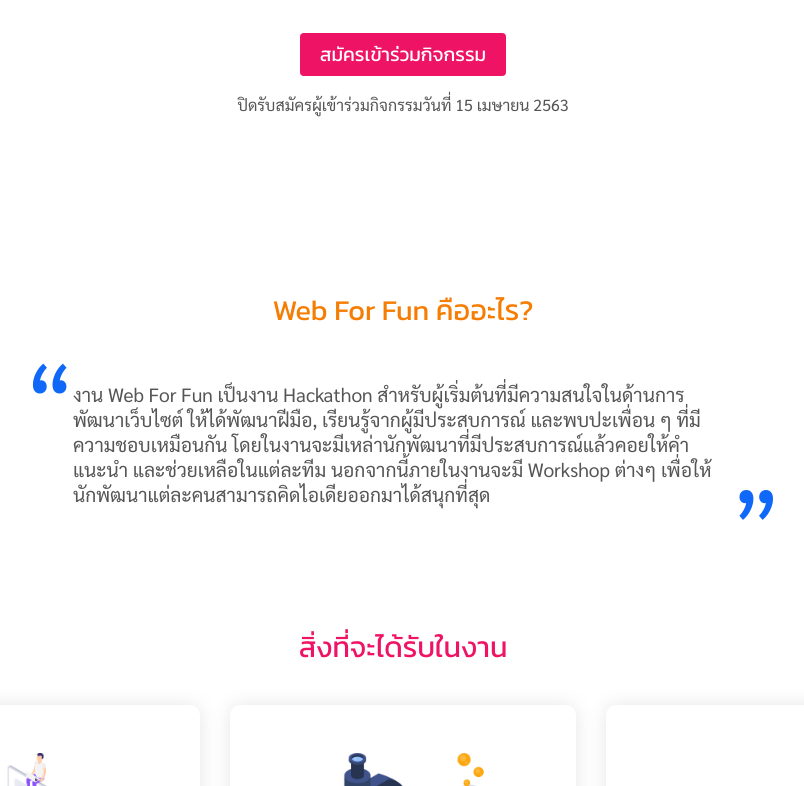
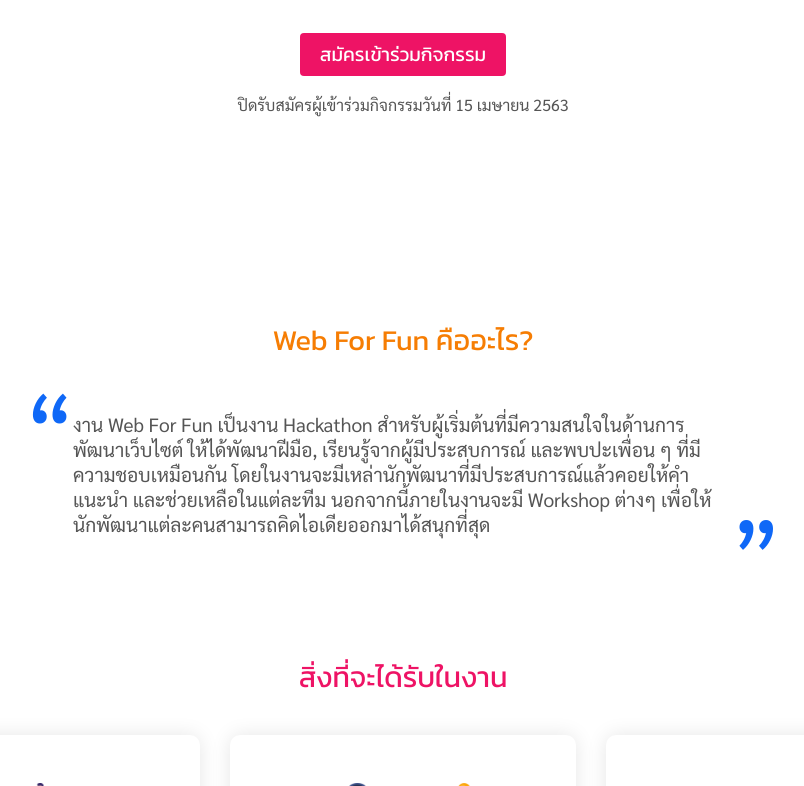
Before and after one commit to WebForFunThailand/webforfun.dev, a Gatsby site: page / in a window 1280 px wide. Shown: the part 551-1337 px from the top of the page, without its empty margins (237-1041 px from the left). Built offline with nearby package versions, Linux system fonts and the light colour scheme; Gatsby itself is replaced by a stand-in of ours.

Commit message:
Reuse section components

```diff
--- a/src/common/components.js
+++ b/src/common/components.js
@@ -1,5 +1,13 @@
 import styled from "styled-components"
 import { colors, fonts, media } from "./style"
+
+export const Section = styled.div`
+  padding: 50px 0;
+
+  ${media.tablet`
+    padding: 20px 0;
+  `}
+`
 
 export const Container = styled.div`
   width: 1100px;
--- a/src/sections/about/index.js
+++ b/src/sections/about/index.js
@@ -1,15 +1,8 @@
 import React from "react"
 import styled from "styled-components"
 
-import { Center, Container, Heading } from "../../common/components"
+import { Center, Container, Heading, Section } from "../../common/components"
 import { colors, fonts, media } from "../../common/style"
-
-const Section = styled.div`
-  padding: 50px 0;
-  padding-top: 20px;
-
-  overflow: hidden;
-`
 
 const About = styled.p`
   font-family: ${fonts.content};
--- a/src/sections/benefit/index.js
+++ b/src/sections/benefit/index.js
@@ -2,13 +2,9 @@ import React from "react"
 import styled from "styled-components"
 import Img from "gatsby-image"
 
-import { Container, Heading, Center } from "../../common/components"
+import { Container, Heading, Center, Section } from "../../common/components"
 import { colors, fonts, media } from "../../common/style"
 import { useBenefitsImages } from "../../common/queries/benefits"
-
-const Section = styled.div`
-  padding: 50px 0;
-`
 
 const Grid = styled.div`
   display: grid;
--- a/src/sections/contact/index.js
+++ b/src/sections/contact/index.js
@@ -4,12 +4,8 @@ import { FontAwesomeIcon } from "@fortawesome/react-fontawesome"
 import { faPhone, faEnvelope } from "@fortawesome/free-solid-svg-icons"
 import { faFacebook, faFacebookMessenger } from "@fortawesome/free-brands-svg-icons"
 
-import { Anchor, Center, Container, Heading } from "../../common/components"
+import { Anchor, Center, Container, Heading, Section } from "../../common/components"
 import { colors, fonts, media } from "../../common/style"
-
-const Section = styled.div`
-  padding: 50px 0;
-`
 
 const Grid = styled.div`
   display: grid;
--- a/src/sections/faq/index.js
+++ b/src/sections/faq/index.js
@@ -3,12 +3,8 @@ import styled from "styled-components"
 import { FontAwesomeIcon } from "@fortawesome/react-fontawesome"
 import { faChevronUp, faChevronDown } from '@fortawesome/free-solid-svg-icons'
 
-import { Anchor, Center, Container, Heading, P } from "../../common/components"
+import { Anchor, Center, Container, Heading, P, Section } from "../../common/components"
 import { colors, fonts, media } from "../../common/style"
-
-const Section = styled.div`
-  padding: 50px 0;
-`
 
 const FAQContainer = styled.div`
   border-bottom: 1px solid #ececec;
--- a/src/sections/gallery/index.js
+++ b/src/sections/gallery/index.js
@@ -1,15 +1,11 @@
 import React from "react"
 import styled from "styled-components"
 
-import { Container, Heading, Center } from "../../common/components"
-import { colors, fonts, media } from "../../common/style"
+import { Container, Heading, Center, Section } from "../../common/components"
+import { media } from "../../common/style"
 import { useGallerysImages } from "../../common/queries/gallerys"
 
 import Modal from "./Modal"
-
-const Section = styled.div`
-  padding: 50px 0;
-`
 
 const Grid = styled.div`
   display: grid;
--- a/src/sections/review/index.js
+++ b/src/sections/review/index.js
@@ -1,17 +1,13 @@
-import React, { useState, useEffect } from "react"
+import React, { useState } from "react"
 import styled from "styled-components"
+import Img from "gatsby-image"
 import { FontAwesomeIcon } from "@fortawesome/react-fontawesome"
 import { faArrowLeft, faArrowRight } from "@fortawesome/free-solid-svg-icons"
-import Img from "gatsby-image"
 
 import reviews from "./reviews"
-import { Center, Container, Heading } from "../../common/components"
+import { Center, Container, Heading, Section } from "../../common/components"
 import { colors, fonts, media } from "../../common/style"
 import { useReviewersImages } from "../../common/queries/reviewers"
-
-const Section = styled.div`
-  padding: 50px 0;
-`
 
 const Card = styled.div`
   display: grid;
@@ -26,6 +22,10 @@ const Card = styled.div`
       margin: auto auto;
     `}
   }
+
+  ${media.tablet`
+    grid-gap: 25px;
+  `}
 
   & p {
     color: #555;
--- a/src/sections/sponsor/index.js
+++ b/src/sections/sponsor/index.js
@@ -2,13 +2,8 @@ import React from "react"
 import styled from "styled-components"
 import Img from "gatsby-image"
 
-import { Center, Container, Heading, LinkButton } from "../../common/components"
-import { colors, fonts } from "../../common/style"
+import { Center, Container, Heading, LinkButton, Section } from "../../common/components"
 import { useSponsersImages } from "../../common/queries/sponsors"
-
-const Section = styled.div`
-  padding: 50px 0;
-`
 
 const SponsorLogo = styled.div`
   opacity: 0.8;
--- a/src/sections/venue/index.js
+++ b/src/sections/venue/index.js
@@ -1,12 +1,8 @@
 import React from "react"
 import styled from "styled-components"
 
-import { Center, Container, Heading } from "../../common/components"
+import { Center, Container, Heading, Section } from "../../common/components"
 import { colors, fonts, media } from "../../common/style"
-
-const Section = styled.div`
-  padding: 50px 0;
-`
 
 const Grid = styled.div`
   display: grid;
```
